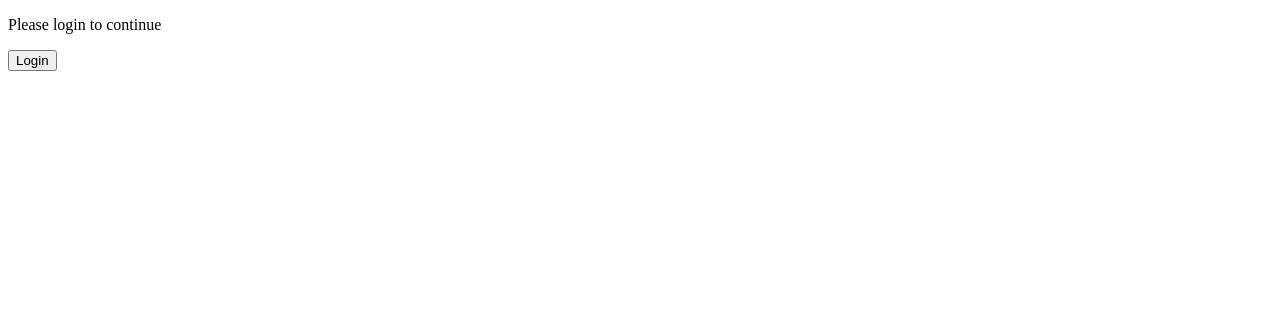
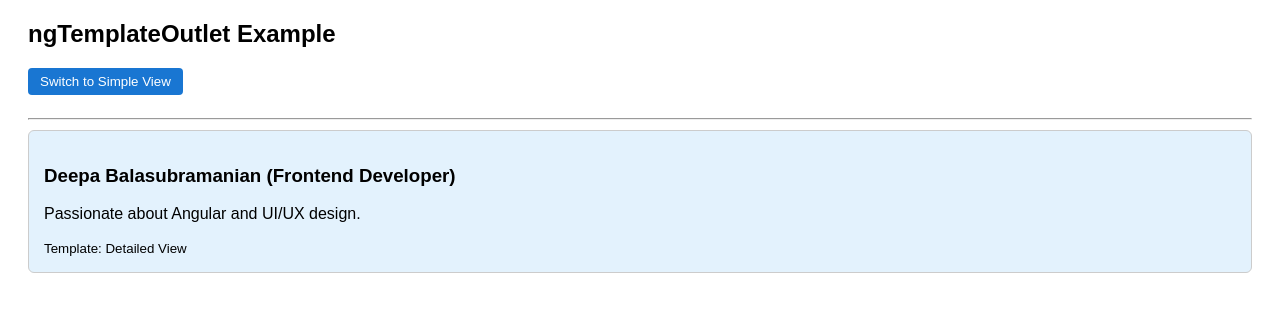
Before and after one commit to sds2002/AngularDemo, an Angular app: page / in a window 1280 px wide. Shown: the top 312 px of the page. Built offline with nearby package versions, Linux system fonts and the light colour scheme.

Commit message:
ngTemplateOutlet

```diff
--- a/src/app/app.component.css
+++ b/src/app/app.component.css
@@ -0,0 +1,33 @@
+.container {
+    margin: 20px;
+    font-family: Arial, sans-serif;
+  }
+
+  button {
+    margin-bottom: 15px;
+    padding: 6px 12px;
+    background-color: #1976d2;
+    color: white;
+    border: none;
+    cursor: pointer;
+    border-radius: 4px;
+  }
+
+  button:hover {
+    background-color: #0d47a1;
+  }
+
+  .card {
+    border: 1px solid #ccc;
+    border-radius: 6px;
+    padding: 15px;
+    margin: 10px 0;
+  }
+
+  .simple {
+    background: #f9f9f9;
+  }
+
+  .detailed {
+    background: #e3f2fd;
+  }
--- a/src/app/app.component.html
+++ b/src/app/app.component.html
@@ -1,12 +1,40 @@
-<!-- Grouping Multiple Elements in *ngIf -->
-<!-- Notice that inside ng-container, we grouped two elements (p + button) under a single *ngIf. Without ng-container, Angular would throw an error (since you can’t apply *ngIf to multiple elements directly). -->
+<div class="container">
+  <h2>ngTemplateOutlet Example</h2>
 
-<ng-container *ngIf="isLoggedIn; else loggedOut">
-  <p>Welcome back!</p>
-  <button>Logout</button>
-</ng-container>
+  <!-- Button to toggle -->
+  <button (click)="toggleView()">
+    Switch to {{ showDetailed ? 'Simple' : 'Detailed' }} View
+  </button>
 
-<ng-template #loggedOut>
-  <p>Please login to continue</p>
-  <button>Login</button>
-</ng-template>
+  <hr />
+
+  <!-- Use ngTemplateOutlet -->
+  <ng-container
+    *ngTemplateOutlet="showDetailed ? detailedCard : simpleCard; context: { $implicit: user }">
+  </ng-container>
+
+  <!-- Simple card template -->
+  <ng-template #simpleCard let-user>
+    <div class="card simple">
+      <h3>{{ user.name }}</h3>
+      <p>{{ user.role }}</p>
+    </div>
+  </ng-template>
+
+  <!-- Detailed card template -->
+  <ng-template #detailedCard let-user>
+    <div class="card detailed">
+      <h3>{{ user.name }} ({{ user.role }})</h3>
+      <p>{{ user.description }}</p>
+      <small>Template: Detailed View</small>
+    </div>
+  </ng-template>
+</div>
+
+
+
+<!-- Initially shows the Detailed Card (with description).
+
+When clicking the button, it switches to the Simple Card (only name + role).
+
+Clicking again toggles back. -->
--- a/src/app/app.component.ts
+++ b/src/app/app.component.ts
@@ -1,15 +1,22 @@
-import { Component, ViewChild, ElementRef } from '@angular/core';
+import { Component } from '@angular/core';
 
 @Component({
   selector: 'app-root',
-  templateUrl: './app.component.html'
+  templateUrl: './app.component.html',
+  styleUrls: ['./app.component.css']
 })
 export class AppComponent {
-  // Flag to control login state
-  isLoggedIn = false;
+  // Example data
+  user = {
+    name: 'Deepa Balasubramanian',
+    role: 'Frontend Developer',
+    description: 'Passionate about Angular and UI/UX design.'
+  };
 
-  // Method to toggle login/logout
-  toggleLogin() {
-    this.isLoggedIn = !this.isLoggedIn;
+  // Toggle between templates
+  showDetailed = true;
+
+  toggleView() {
+    this.showDetailed = !this.showDetailed;
   }
 }
```
